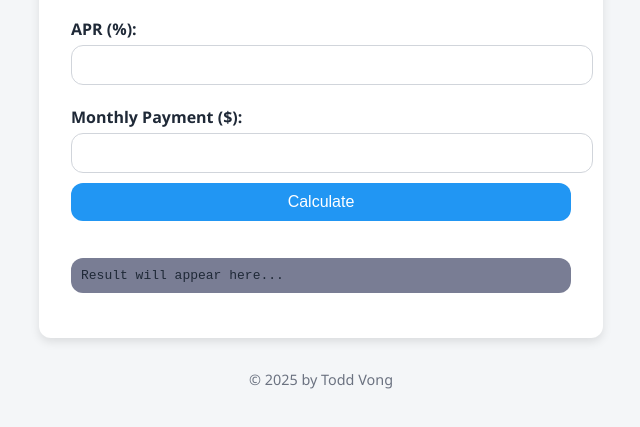
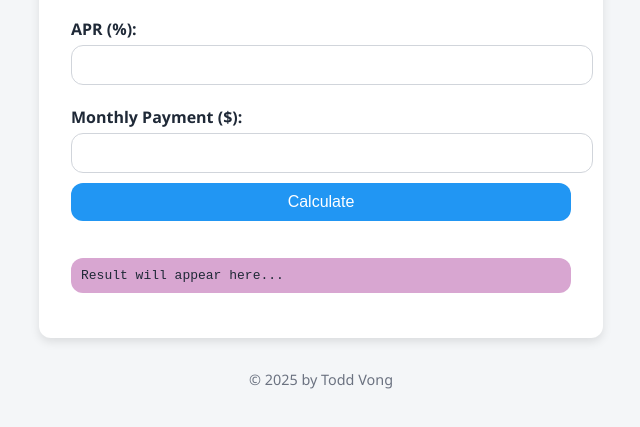
Before and after one commit to NewTodd/loan-calculator-pwa, a plain HTML site: page index.html in a window 1280 px wide. Shown: the part 299-726 px from the top of the page, without its empty margins (319-959 px from the left). Drawn offline with Linux system fonts and the light colour scheme.

Commit message:
Updated UI design

```diff
--- a/index.html
+++ b/index.html
@@ -105,7 +105,7 @@
             width: 100%;
         }
         pre {
-            background-color: #797d94;
+            background-color: #d8a6d1;
             padding: 10px;
             overflow-x: auto;
         }
```
Also changed, not shown: style.css (added).
